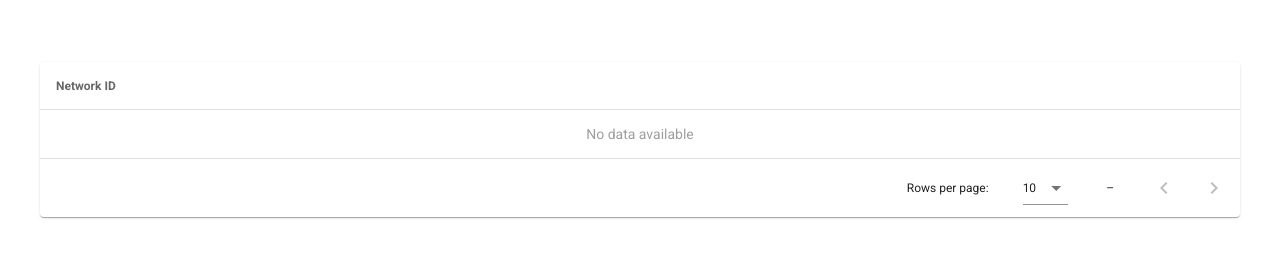
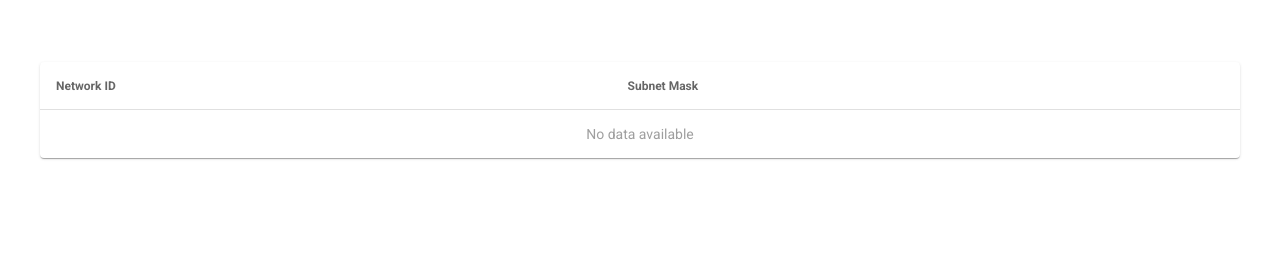
Before and after one commit to noor3030/ip-generator, a Vue app: page / in a window 1280 px wide. Shown: the part 324-582 px from the top of the page. Built offline with nearby package versions, Linux system fonts and the light colour scheme.

Commit message:
put subnet mask in the table

```diff
--- a/src/db/GenerateSubnets.ts
+++ b/src/db/GenerateSubnets.ts
@@ -7,33 +7,34 @@ export function generateSubnets(
   ip: IPAdress,
   subnetsCount: number
 ): Array<Subnet> {
-  const subnetsAddress = [];
-  let subnet: SubnetMask = null;
+  const subnetsAddress: Array<Subnet> = [];
 
-  console.log(subnetsCount);
-  subnet = getHost(subnet);
-  console.log("near " + subnet.subnet);
-  console.log(subnet);
+  const subnet: SubnetMask = getSubnetMask(subnetsCount)!;
 
-  for (let i = 0; i < subnet.subnet; i++) {
+  const totalNetworks: number = 256 / subnet.subnet - 1;
+
+  for (let i = 0; i < totalNetworks; i++) {
     subnetsAddress.push({
       networkId: `192.168.0.${i * subnet.subnet}`,
-      subnetMask: "",
+      subnetMask: subnet.subnetMask,
       hostIdRangeStart: "192.168.0.0",
       hostIdRangeEnd: "192.168.0.0",
       ofUsableHost: 2,
       broadcastHost: "192.168.0.0",
-    } as Subnet);
+    });
   }
 
   return subnetsAddress;
 }
 
-function getHost(subnet: number): SubnetMask {
+export function getSubnetMask(subnet: number): SubnetMask | null {
+  let subnetMask: SubnetMask | null = null;
   for (let i = 0; i < subnets.length; i++) {
     const element = subnets[i];
     if (subnet <= element.subnet) {
-      return element;
+      subnetMask = element;
+      break;
     }
   }
+  return subnetMask;
 }
--- a/src/db/index.ts
+++ b/src/db/index.ts
@@ -4,4 +4,4 @@ export type { NetworkClass } from "./models/NetworkClass";
 export type { Subnet } from "./models/Subnet";
 export type { SubnetMask } from "./models/SubnetMask";
 export { IPAdress } from "./models/IPAdress";
-export { generateSubnets } from "./GenerateSubnets";
+export { generateSubnets, getSubnetMask} from "./GenerateSubnets";
--- a/src/db/models/IPAdress.ts
+++ b/src/db/models/IPAdress.ts
@@ -5,7 +5,7 @@ export class IPAdress {
     this.ip = ip;
   }
 
-  public get isValid(): bool {
+  public get isValid(): boolean {
     return /^(?=\d+\.\d+\.\d+\.\d+$)(?:(?:25[0-5]|2[0-4][0-9]|1[0-9]{2}|[1-9][0-9]|[0-9])\.?){4}$/.test(
       this.ip
     );
--- a/src/views/Home.vue
+++ b/src/views/Home.vue
@@ -21,11 +21,14 @@
     <v-col>
       <h1>IP: {{ ipAddress.ip }}</h1>
       <h1 v-if="networkClass">Class: {{ networkClass.name }}</h1>
+      <h1 v-if="subnet">{{ subnetsCount }} -> {{ subnet.subnet }}</h1>
     </v-col>
     <v-data-table
       :headers="headers"
       :items="subnets"
       class="elevation-1 mt-10"
+      hide-default-footer
+      disable-pagination
     ></v-data-table>
   </div>
 </template>
@@ -40,15 +43,22 @@ import {
   subnets,
   generateSubnets,
   Subnet,
+  SubnetMask,
+  getSubnetMask,
 } from "@/db";
 export default Vue.extend({
   data() {
     return {
+      subnet: null as SubnetMask | null,
       subnetsCount: 0,
       ip: "127.0.0.1",
       port: "8888",
       subnets: [] as Array<Subnet>,
-      headers: [{ text: "Network ID", value: "networkId" }],
+      headers: [{ text: "Network ID", value: "networkId" },
+      { text: "Subnet Mask", value: "subnetMask" },
+
+
+      ],
     };
   },
   name: "Home",
@@ -82,6 +92,7 @@ export default Vue.extend({
     },
     generate() {
       this.subnets = generateSubnets(this.ipAddress, this.subnetsCount);
+      this.subnet = getSubnetMask(this.subnetsCount);
     },
   },
   components: {
```
